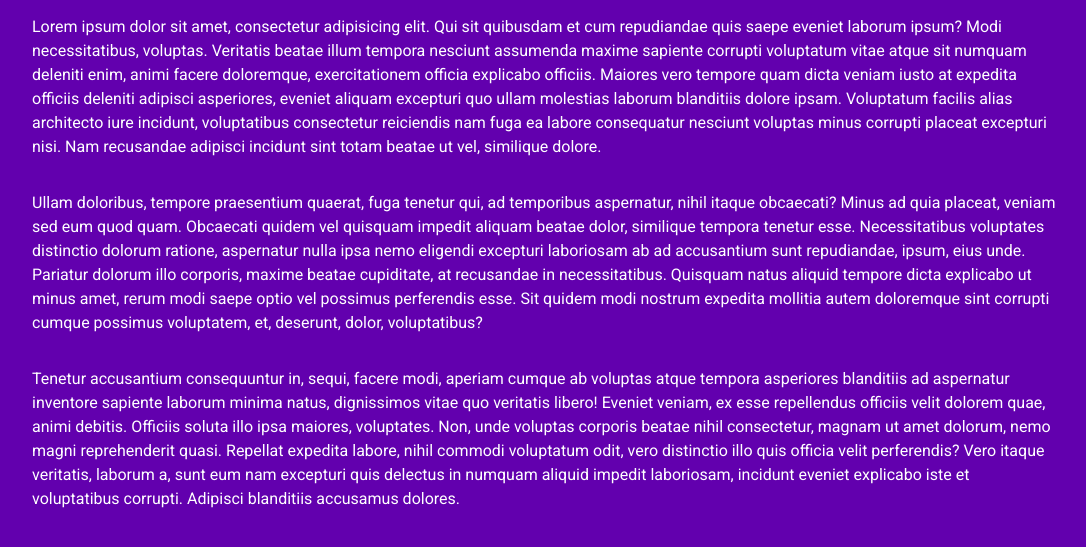
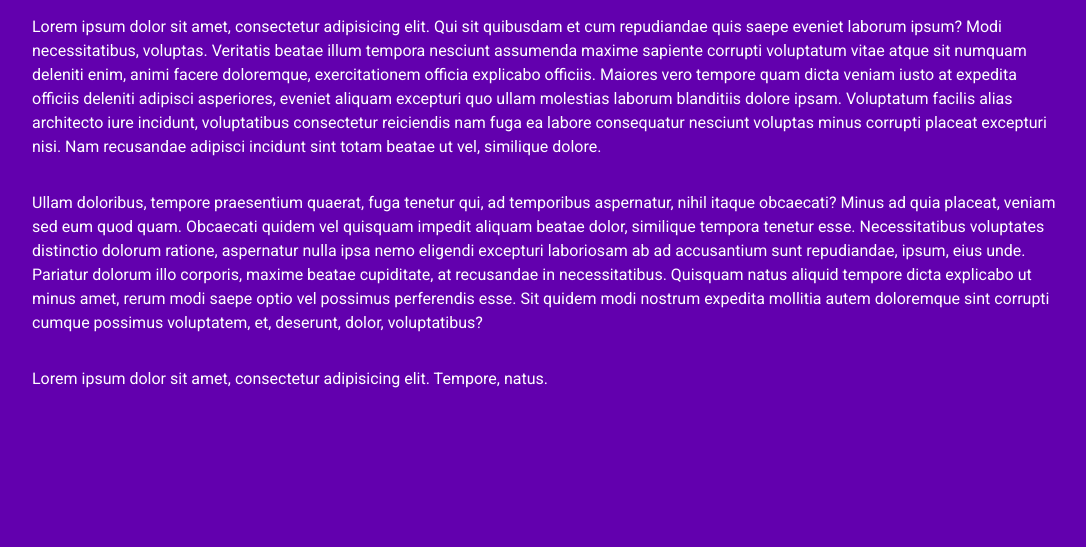
Before and after one commit to prabapro/Sass-Boilerplate-with-Gulp, a plain HTML site: page dist/index.html in a window 1280 px wide. Shown: the part 97-644 px from the top of the page, without its empty margins (96-1182 px from the left). Drawn offline with Linux system fonts and the light colour scheme; a script that the page names is missing.

Commit message:
update home

```diff
--- a/dist/index.html
+++ b/dist/index.html
@@ -20,10 +20,7 @@
       tenetur esse. Necessitatibus voluptates distinctio dolorum ratione, aspernatur nulla ipsa nemo eligendi excepturi laboriosam ab ad accusantium sunt repudiandae, ipsum, eius unde. Pariatur dolorum illo corporis, maxime beatae cupiditate, at
       recusandae in necessitatibus. Quisquam natus aliquid tempore dicta explicabo ut minus amet, rerum modi saepe optio vel possimus perferendis esse. Sit quidem modi nostrum expedita mollitia autem doloremque sint corrupti cumque possimus
       voluptatem, et, deserunt, dolor, voluptatibus?</p>
-    <p>Tenetur accusantium consequuntur in, sequi, facere modi, aperiam cumque ab voluptas atque tempora asperiores blanditiis ad aspernatur inventore sapiente laborum minima natus, dignissimos vitae quo veritatis libero! Eveniet veniam, ex esse
-      repellendus officiis velit dolorem quae, animi debitis. Officiis soluta illo ipsa maiores, voluptates. Non, unde voluptas corporis beatae nihil consectetur, magnam ut amet dolorum, nemo magni reprehenderit quasi. Repellat expedita labore,
-      nihil commodi voluptatum odit, vero distinctio illo quis officia velit perferendis? Vero itaque veritatis, laborum a, sunt eum nam excepturi quis delectus in numquam aliquid impedit laboriosam, incidunt eveniet explicabo iste et voluptatibus
-      corrupti. Adipisci blanditiis accusamus dolores.</p>
+    <p>Lorem ipsum dolor sit amet, consectetur adipisicing elit. Tempore, natus.</p>
   </div>
 </body>
 <script src="js/scrip.js" charset="utf-8"></script>
```
